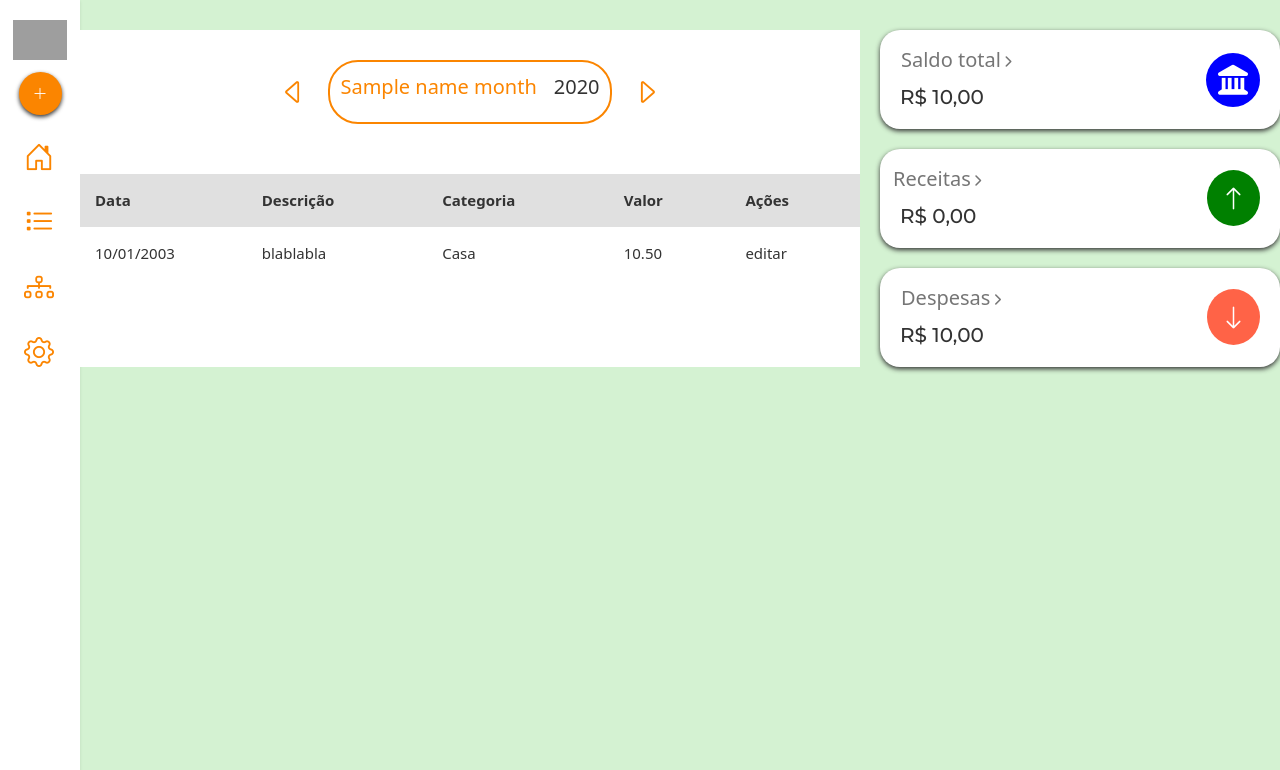
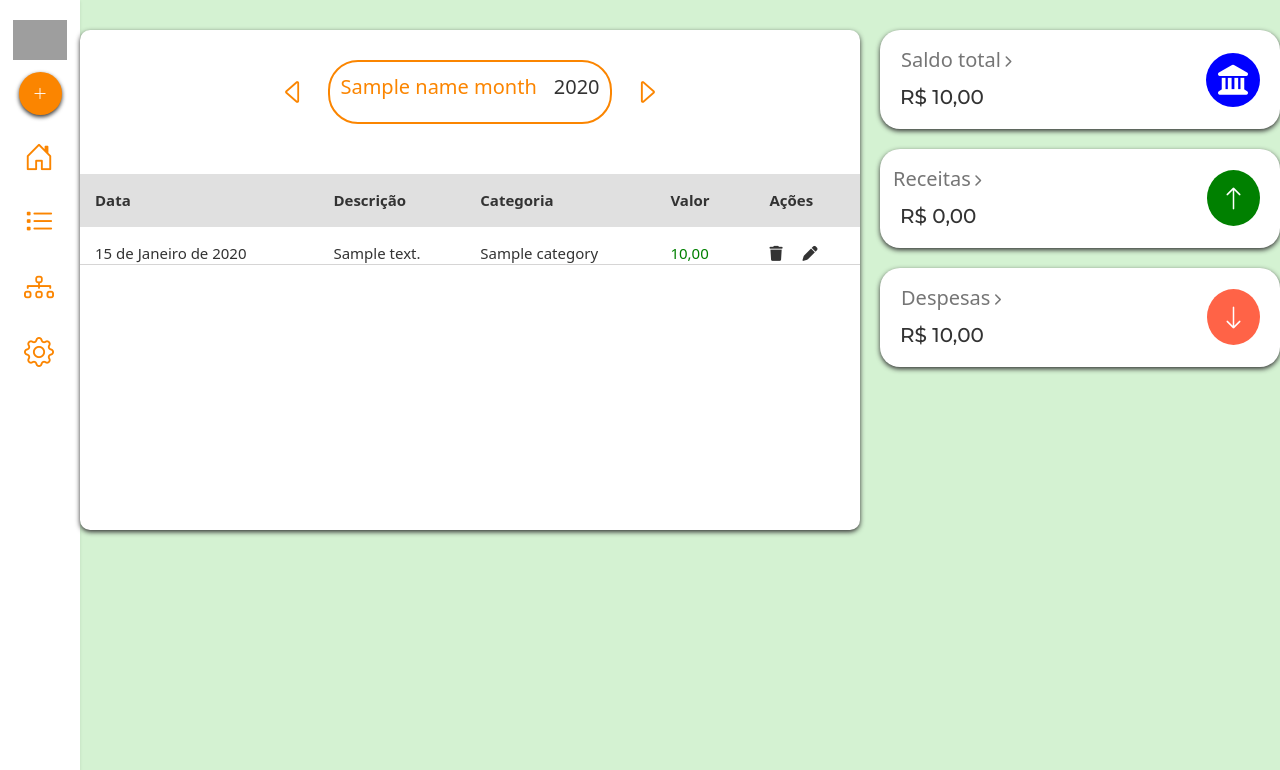
Before and after one commit to Tomazbr9/Gestor-de-Despesas-e-Or-amento, a Django app: template home/templates/transactions.html in a window 1280 px wide. Shown: the top 770 px of the page. Run offline with Django 5.2, Linux system fonts and the light colour scheme; tables that the repository leaves empty hold one stand-in row (values such as "Sample post"); the template is opened without the code that fills it: values that come from a table or form of the project are taken from there, most other values are stand-ins (such as "Sample title", 1, 10 or a date in 2020); data that the repository does not hold is empty; some libraries are stand-ins or nearby versions; grey boxes are pictures that could not be loaded.

Commit message:
Adicionei 2 opcoes nas transações, sendo elas: Excluir e Editar

```diff
--- a/base_static/css/style.css
+++ b/base_static/css/style.css
@@ -459,6 +459,9 @@ body.modal-open {
     align-items: center;
     background-color: var(--fourth-color);
     width: 90rem;
+    height: 50rem;
+    box-shadow: 0 0.2rem 0.5rem var(--text-color);
+    border-radius: 1rem;
 }
 
 .month-table {
@@ -521,4 +524,20 @@ body.modal-open {
     padding-left: 1.5rem;
     font-size: 1.5rem;
     color: var(--text-color);
+    border-bottom: 0.1rem solid #d6d5d5;
 }
+
+.adjust-pen-trash {
+    display: flex;
+    gap: var(--gap);
+}
+
+.adjust-pen-trash * {
+    color: var(--text-color);
+    cursor: pointer;
+    transition: color 0.3s ease;
+}
+
+.adjust-pen-trash *:hover {
+    color: var(--primary-color);
+}
--- a/base_static/js/script.js
+++ b/base_static/js/script.js
@@ -80,6 +80,33 @@ function display_category_options(){
 
 const icon_arrow = document.querySelector(".bi-caret-down").addEventListener('click', display_category_options)
 
+function ajaxt(){
+    $(document).ready(function() {
+        $('.form-revenues-expenses').on('submit', function(event) {
+            event.preventDefault(); // Impede o envio padrão do formulário
+
+            let form = $(this)[0]
+            let formdata = new FormData(form)
+
+            if (formdata.get('id') !== '') {
+                // Se a condição for atendida, envia o formulário via AJAX
+                $.ajax({
+                    type: 'POST',
+                    url: addTransactionUrl,
+                    data: formdata,
+                    processData: false,
+                    contentType: false,
+                    success: function(response){
+                        close_modal(),
+                        $('#get-id-category').val('')
+                    }
+                })
+            } else {
+                document.querySelector('#msg_error').innerText = "Por Favor, Selecione uma Categoria"
+            }
+        })
+    })
+}
 
 // Exibe o modal de acordo com a opcão escolhida
 function add_expenses_or_revenues(evt){
@@ -102,6 +129,8 @@ function add_expenses_or_revenues(evt){
         title_modal.style.color = '#008000'
         document.getElementById("value-input").style.color = '#008000'
     }
+
+    ajaxt()
 }
 
 const add_expenses = document.querySelector('#option-expenses-id').addEventListener('click', add_expenses_or_revenues)
@@ -139,33 +168,6 @@ const value_input = document.getElementById("value-input").addEventListener('inp
     }
 })
 
-// Apresentar Mensagem de erro antes de enviar formulario
-$(document).ready(function() {
-    $('.form-revenues-expenses').on('submit', function(event) {
-        event.preventDefault(); // Impede o envio padrão do formulário
-
-        var form = $(this)[0]
-        var formdata = new FormData(form)
-
-        if (formdata.get('id') !== '') {
-            // Se a condição for atendida, envia o formulário via AJAX
-            $.ajax({
-                type: 'POST',
-                url: addTransactionUrl,
-                data: formdata,
-                processData: false,
-                contentType: false,
-                success: function(response){
-                    close_modal(),
-                    $('#get-id-category').val('')
-                }
-            })
-        } else {
-            document.querySelector('#msg_error').innerText = "Por Favor, Selecione uma Categoria"
-        }
-    })
-})
-
 /* Faz a Soma das Despesas e Receitas para obter o valor do saldo total */
 function total_balance(url, element_id){
     fetch(url).then(response => response.json()).then(data => {
@@ -176,8 +178,7 @@ function total_balance(url, element_id){
             }
             total += parseFloat(i['total_amount'])
         }
-        console.log(total.toFixed(2))
-        document.querySelector(element_id).innerText = `R$ ${total.toFixed(2)}`.replace('.', ',')
+        document.querySelector(element_id).innerText = `R$ ${total.toFixed(2)}`.replace('.', ',').replace('-', '')
     })
 }
 
@@ -186,3 +187,57 @@ document.addEventListener('DOMContentLoaded', function(){
     total_balance('/total_income/', '#income-total')
     total_balance('/total_expense/', '#expense-total')
 })
+
+// Aplica cor e retira o simbolo '-' dos valores de transações
+const amount = [...document.getElementsByClassName('amount-person')]
+amount.forEach(el => {
+    let value = parseFloat(el.textContent)
+    console.log(value)
+    if (value < 0){
+        el.style.color = '#ff6347'
+    } else {
+        el.style.color = '#008000'
+    }
+
+    el.textContent = el.textContent.replace('-', '')
+})
+
+$(document).ready(function(){
+    $('.update').on('click', function(event){
+        event.preventDefault()
+
+        let data_type = $(this).data('type')
+
+        const modal = document.querySelector('.container-modal')
+        modal.style.display = 'flex'
+        const title_modal = document.querySelector('#title-modal-id')
+
+        document.body.classList.add('modal-open')
+        document.querySelector('.wrapping').style.display = 'block'
+        console.log(data_type)
+        if (data_type === 'expense'){
+            title_modal.textContent = 'Despesas'
+            title_modal.style.color = '#ff6347'
+            document.getElementById("value-input").style.color = '#ff6347'
+        } else if (data_type === 'income'){
+            title_modal.textContent = 'Receitas'
+            title_modal.style.color = '#008000'
+            document.getElementById("value-input").style.color = '#008000'
+        }
+
+        let amount = 'R$ ' + $(this).data('amount').replace('-', '')
+        let description = $(this).data('description')
+        let date = $(this).data('date')
+        let category_name = $(this).data('category-name')
+        let category_id = $(this).data('category-id')
+        let transaction_id = $(this).data('transaction-id')
+
+        $('.form-revenues-expenses').find('input[name="value"]').val(amount)
+        $('.form-revenues-expenses').find('input[name="description"]').val(description)
+        $('.form-revenues-expenses').find('input[name="date"]').val(date)
+        $('.form-revenues-expenses').find('input[name="category"]').val(category_name)
+        $('.form-revenues-expenses').find('input[name="id"]').val(category_id)
+
+        document.querySelector('.form-revenues-expenses').action = '/update_transaction/' + transaction_id + '/'
+    })
+})
--- a/base_templates/partials/_modal.html
+++ b/base_templates/partials/_modal.html
@@ -5,7 +5,7 @@
     </div>
     <form
         method="post"
-        action={% url "home:add_transaction" %}
+        action=""
         class="form-revenues-expenses"
     >
         {% csrf_token %}
--- a/home/templates/transactions.html
+++ b/home/templates/transactions.html
@@ -22,13 +22,20 @@
                         </tr>
                     </thead>
                     <tbody>
-                        <tr>
-                            <td>10/01/2003</td>
-                            <td>blablabla</td>
-                            <td>Casa</td>
-                            <td>10.50</td>
-                            <td>editar</td>
-                        </tr>
+                        {% for transaction in transactions %}
+                            <tr>
+                                <td>{{transaction.date}}</td>
+                                <td>{{transaction.description}}</td>
+                                <td>{{transaction.category.name}}</td>
+                                <td class="amount-person">{{transaction.amount}}</td>
+                                <td>
+                                    <div class="adjust-pen-trash">
+                                        <a href="{% url "home:delete_transaction" transaction.id %}"><i class="fa-solid fa-trash"></i></a>
+                                        <a data-type="{{transaction.category.category_type}}" data-amount="{{transaction.amount}}" data-description="{{transaction.description}}" data-date="{{transaction.date}}" data-category-name="{{transaction.category.name}}" data-category-id="{{transaction.category.id}}" data-transaction-id="{{transaction.id}}" class="update" href="{% url "home:update_transaction" transaction.id%}"><i class="fa-solid fa-pen"></i></a>
+                                    </div>
+                                </td>
+                            </tr>
+                        {% endfor %}
                     </tbody>
                 </table>
             </div>
--- a/home/urls.py
+++ b/home/urls.py
@@ -17,6 +17,8 @@ urlpatterns = [
     path('total_expense/', views.total_expense, name='total_expense'),
 
 
-    path('transactions/', views.transactions, name='transactions')
+    path('transactions/', views.transactions, name='transactions'),
+    path('delete_transaction/<int:id>/', views.delete_transaction, name='delete_transaction'),
+    path('update_transaction/<int:id>/', views.update_transaction, name='update_transaction')
 
 ]
--- a/home/views/modal_view.py
+++ b/home/views/modal_view.py
@@ -5,6 +5,7 @@ from datetime import datetime
 
 
 def add_transaction(request):
+
     if request.method == "POST":
         category_id = request.POST.get('id')
         value = request.POST.get('value')
@@ -17,7 +18,6 @@ def add_transaction(request):
 
             if category.category_type == 'expense':
                 amount = -amount
-
             if not date:
                 date = datetime.now()
 
@@ -34,4 +34,4 @@ def add_transaction(request):
     else:
         JsonResponse({'status': 'method invalid'})
 
-    return redirect('home:index')
+    return render(request, 'index.html')
```
Also changed, not shown: home/views/transactions_view.py (+48 -1 lines).
